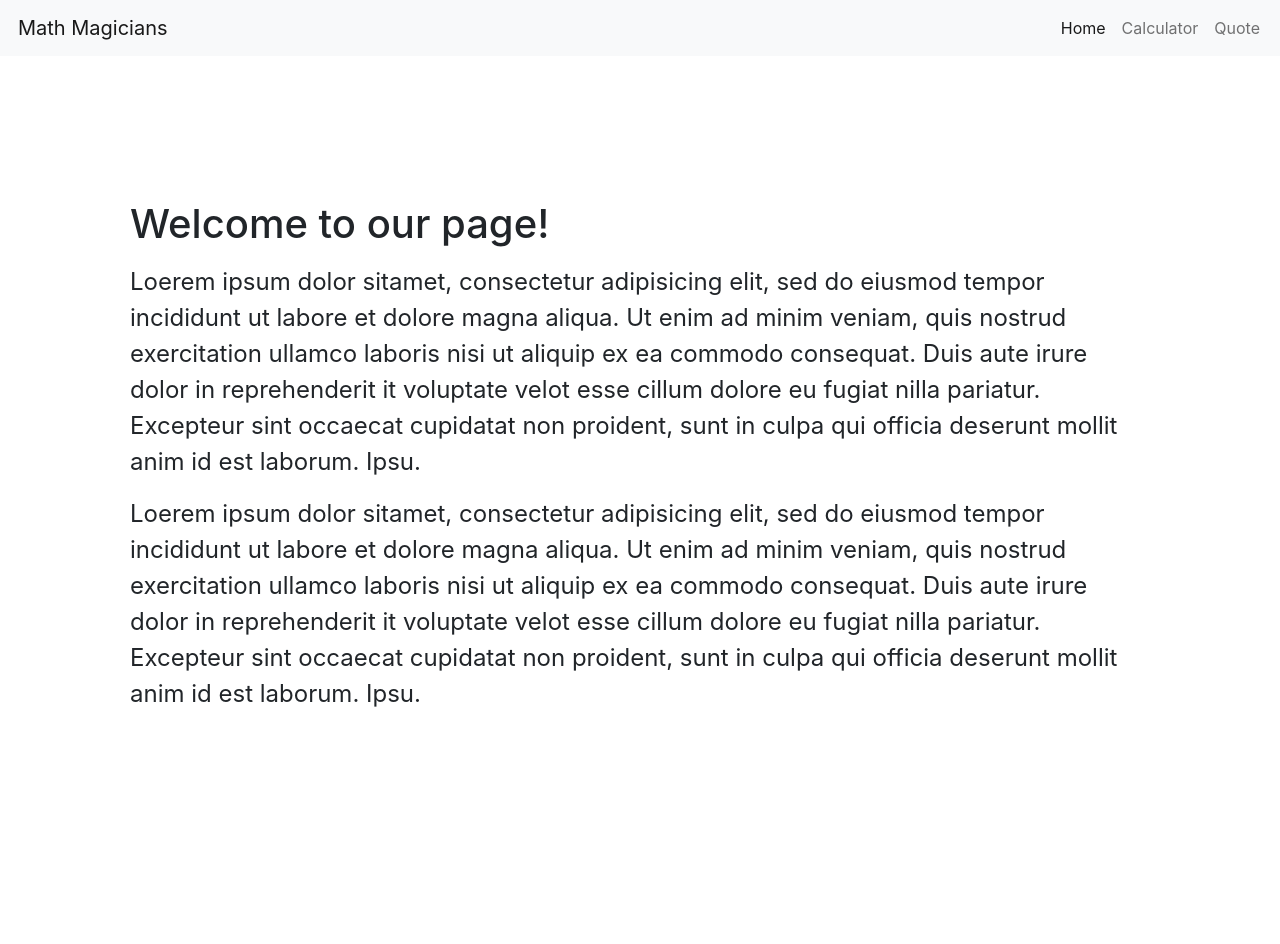
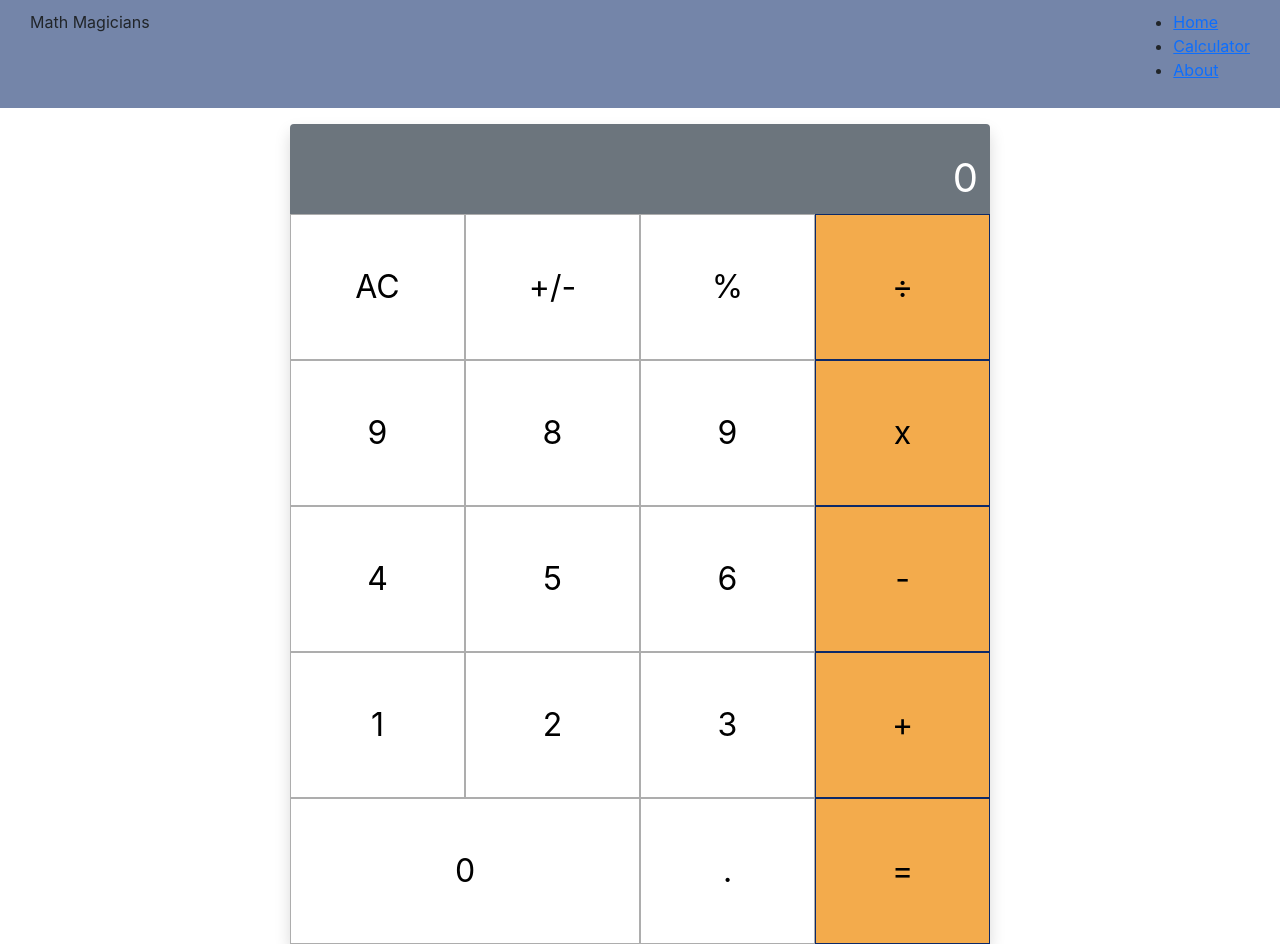
Before and after one commit to JAAR91/react-calculator, a React (Create React App) app: page /calculator in a window 1280 px wide. Before the commit the page ends 800 px from the top, so only its background shows below. Built offline with nearby package versions, Linux system fonts and the light colour scheme.

Commit message:
update file location to use react router

```diff
--- a/package.json
+++ b/package.json
@@ -10,6 +10,7 @@
     "prop-types": "^15.7.2",
     "react": "^17.0.2",
     "react-dom": "^17.0.2",
+    "react-router-dom": "^5.3.0",
     "react-scripts": "4.0.3",
     "web-vitals": "^1.1.2"
   },
--- a/public/index.html
+++ b/public/index.html
@@ -26,7 +26,7 @@
       work correctly both with client-side routing and a non-root public URL.
       Learn how to configure a non-root public URL by running `npm run build`.
     -->
-    <title>React App</title>
+    <title>Math Magicians</title>
   </head>
   <body>
     <noscript>You need to enable JavaScript to run this app.</noscript>
--- /dev/null
+++ b/src/MathContainer.js
@@ -0,0 +1,30 @@
+import React from "react";
+import {
+  Switch,
+  Route
+} from "react-router-dom";
+import Navbar from "./components/Navbar";
+import Home from './pages/home';
+import Calculator from './pages/Calculator';
+import Quote from './pages/Quote';
+
+const MathContainer = () => {
+  return (
+    <>
+      <Navbar />
+      <Switch>
+        <Route exact path="/">
+          <Home />
+        </Route>
+        <Route exact path="/calculator/">
+          <Calculator />
+        </Route>
+        <Route exact path="/about/">
+          <Quote />
+        </Route>
+      </Switch>
+    </>
+  );
+};
+
+export default MathContainer;
--- /dev/null
+++ b/src/components/Buttons.js
@@ -0,0 +1,36 @@
+import PropTypes from 'prop-types';
+
+export const CalcDisplay = (props) => {
+  const { total, next, operation } = props.calcObject;
+  let ans = <span className="CalcDisplay col-12 fs-1 bg-secondary text-white m-0 text-end rounded-top py-4">{total}</span>;
+  if (total === null || (next && operation)) {
+    ans = <span className="CalcDisplay col-12 fs-1 bg-secondary text-white m-0 text-end rounded-top py-4">{next}</span>;
+  }
+  return ans;
+};
+
+const CalcButton = (props) => {
+  const { text, Bclass, cFunction } = props;
+
+  const buttonClick = () => {
+    cFunction(text);
+  };
+
+  let ans = <button className="col-3 p-5 bg-orange" type="button" onClick={buttonClick}>{text}</button>;
+  if (Bclass === 'true') {
+    ans = <button className="col-3 p-5 bg-white" type="button" onClick={buttonClick}>{text}</button>;
+  }
+  if (text === '0') {
+    ans = <button className="col-6 p-5 bg-white" type="button" onClick={buttonClick}>{text}</button>;
+  }
+
+  return ans;
+};
+
+CalcButton.propTypes = {
+  text: PropTypes.string.isRequired,
+  Bclass: PropTypes.string.isRequired,
+  cFunction: PropTypes.func.isRequired,
+};
+
+export default CalcButton;
--- a/src/components/Calculator.js
+++ /dev/null
@@ -1,36 +0,0 @@
-import PropTypes from 'prop-types';
-
-export const CalcDisplay = (props) => {
-  const { total, next, operation } = props.calcObject;
-  let ans = <span className="CalcDisplay col-12 fs-1 bg-secondary text-white m-0 text-end rounded-top py-4">{total}</span>;
-  if (total === null || (next && operation)) {
-    ans = <span className="CalcDisplay col-12 fs-1 bg-secondary text-white m-0 text-end rounded-top py-4">{next}</span>;
-  }
-  return ans;
-};
-
-const CalcButton = (props) => {
-  const { text, Bclass, cFunction } = props;
-
-  const buttonClick = () => {
-    cFunction(text);
-  };
-
-  let ans = <button className="col-3 p-5 bg-orange" type="button" onClick={buttonClick}>{text}</button>;
-  if (Bclass === 'true') {
-    ans = <button className="col-3 p-5 bg-white" type="button" onClick={buttonClick}>{text}</button>;
-  }
-  if (text === '0') {
-    ans = <button className="col-6 p-5 bg-white" type="button" onClick={buttonClick}>{text}</button>;
-  }
-
-  return ans;
-};
-
-CalcButton.propTypes = {
-  text: PropTypes.string.isRequired,
-  Bclass: PropTypes.string.isRequired,
-  cFunction: PropTypes.func.isRequired,
-};
-
-export default CalcButton;
--- /dev/null
+++ b/src/components/Navbar.js
@@ -0,0 +1,44 @@
+import React from "react"
+import { NavLink } from "react-router-dom";
+
+const Navbar = () => {
+  const links = [
+    {
+      id: 1,
+      path: "/",
+      text: "Home",
+    },
+    {
+      id: 2,
+      path: "/calculator",
+      text: "Calculator",
+    },
+    {
+      id: 3,
+      path: "/about",
+      text: "About",
+    },
+  ]
+
+  return (
+    <nav style={{ 'background-color': '#0c296891', display: 'flex', 'justify-content': 'space-between', padding: '10px 30px' }} >
+      <p>Math Magicians</p>
+      <ul>
+        {links.map(link => {
+          return (
+            <li key={link.id}>
+              <NavLink
+              to={link.path}
+              exact
+              >
+                {link.text}
+              </NavLink>
+            </li>
+          )
+        })}
+      </ul>
+    </nav>
+  );
+};
+
+export default Navbar;
--- a/src/header.js
+++ /dev/null
@@ -1,57 +0,0 @@
-import React from 'react';
-import ReactDOM from 'react-dom';
-import Home from './home';
-import Quote from './Quote';
-import App from './App';
-
-const Header = () => {
-  ReactDOM.render(
-    <>
-      <nav className="navbar navbar-expand-lg navbar-light bg-light">
-        <div className="container-fluid d-flex flex-row justify-content-bettween">
-          <button className="navbar-brand border-0 bg-transparent" type="button">Math Magicians</button>
-          <div className="">
-            <div className="navbar-nav" id="navbarLinks">
-              <button className="nav-link active border-0 bg-transparent" type="button">Home</button>
-              <button className="nav-link border-0 bg-transparent" type="button">Calculator</button>
-              <button className="nav-link border-0 bg-transparent" type="button">Quote</button>
-            </div>
-          </div>
-        </div>
-      </nav>
-      <div id="container" className="container" />
-    </>,
-    document.getElementById('root'),
-  );
-
-  const navbarLink = document.getElementById('navbarLinks');
-
-  const activeLinks = (state) => {
-    navbarLink.childNodes.forEach((link) => {
-      if (link.textContent === state) {
-        link.classList.add('active');
-      } else {
-        link.classList.remove('active');
-      }
-    });
-  };
-
-  navbarLink.addEventListener('click', (e) => {
-    if (e.target.textContent === 'Home') {
-      Home();
-      activeLinks('Home');
-    }
-
-    if (e.target.textContent === 'Quote') {
-      Quote();
-      activeLinks('Quotes');
-    }
-
-    if (e.target.textContent === 'Calculator') {
-      App();
-      activeLinks('Calculator');
-    }
-  });
-};
-
-export default Header;
--- a/src/index.css
+++ b/src/index.css
@@ -37,10 +37,15 @@ code {
 }
 
 .bg-orange {
-  border: 1px solid #adadad;
+  border: 1px solid #0c2968;
   background-color: #f3ab4c;
 }
 
 .CalcDisplay {
   height: 90px;
 }
+
+.test {
+  display: flex;
+  justify-content: space-between;
+}
--- a/src/index.js
+++ b/src/index.js
@@ -1,6 +1,14 @@
+import React from "react";
+import { BrowserRouter as Router } from "react-router-dom";
+import ReactDOM from 'react-dom';
 import './index.css';
-import Header from './header';
-import Home from './home';
+import MathContainer from './MathContainer';
 
-Header();
-Home();
+ReactDOM.render(
+  <React.StrictMode>
+    <Router>
+      <MathContainer />
+    </Router>
+  </React.StrictMode>,
+  document.getElementById("root")
+)
--- a/src/App.js
+++ b/src/pages/Calculator.js
@@ -1,7 +1,6 @@
 import React, { useState } from 'react';
-import ReactDOM from 'react-dom';
-import CalcButton, { CalcDisplay } from './components/Calculator';
-import calculate from './logic/calculate';
+import CalcButton, { CalcDisplay } from '../components/Buttons';
+import calculate from '../logic/calculate';
 
 const Calculator = () => {
   const [calcObject, setDisplay] = useState({
@@ -41,9 +40,4 @@ const Calculator = () => {
   return value;
 };
 
-function App() {
-  ReactDOM.render(<Calculator />,
-    document.getElementById('container'));
-}
-
-export default App;
+export default Calculator;
--- a/src/Quote.js
+++ b/src/pages/Quote.js
@@ -1,15 +1,13 @@
 import React from 'react';
-import ReactDOM from 'react-dom';
 
 const Quote = () => {
-  ReactDOM.render(
+  return (
     <div className="p-3 mt-5 fs-3">
       <p className="mt-5">
         Mathematics is not about numbers, equations, computations, or algorithms:
         it is about understanding. -William Paul Thurston
       </p>
-    </div>,
-    document.getElementById('container'),
+    </div>
   );
 };
 
--- a/src/home.js
+++ b/src/pages/home.js
@@ -1,9 +1,8 @@
 import React from 'react';
-import ReactDOM from 'react-dom';
 
 const Home = () => {
-  ReactDOM.render(
-    <div className="p-5 mt-5">
+  return (
+    <div className="p-5 mt-5 container">
       <h1 className="mt-5">Welcome to our page!</h1>
       <p className="mt-3 fs-4">
         Loerem ipsum dolor sitamet, consectetur adipisicing elit, sed do eiusmod tempor incididunt
@@ -21,8 +20,7 @@ const Home = () => {
         sint occaecat cupidatat non proident, sunt in culpa qui officia deserunt mollit anim id
         est laborum. Ipsu.
       </p>
-    </div>,
-    document.getElementById('container'),
+    </div>
   );
 };
 
```
Also changed, not shown: 1 other file (tests, documents, lock files or other folders).
